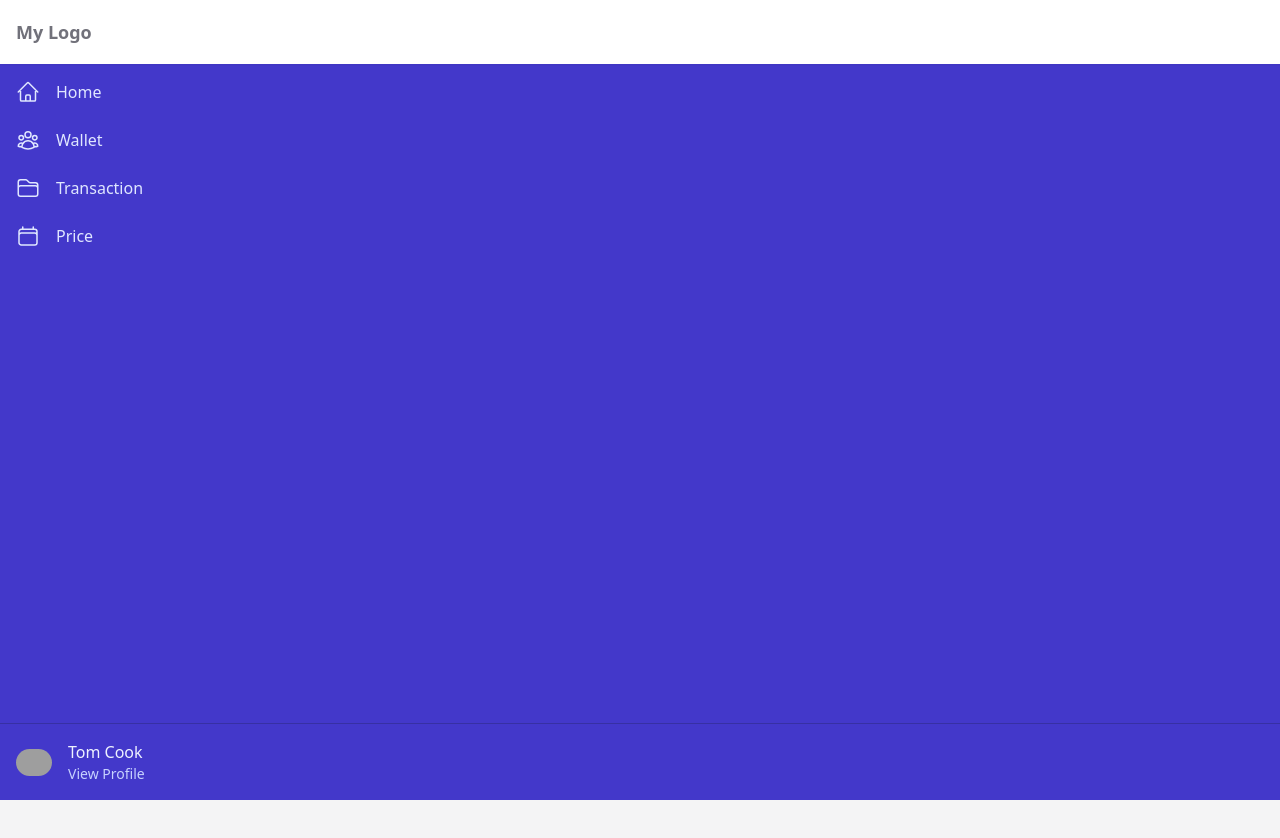
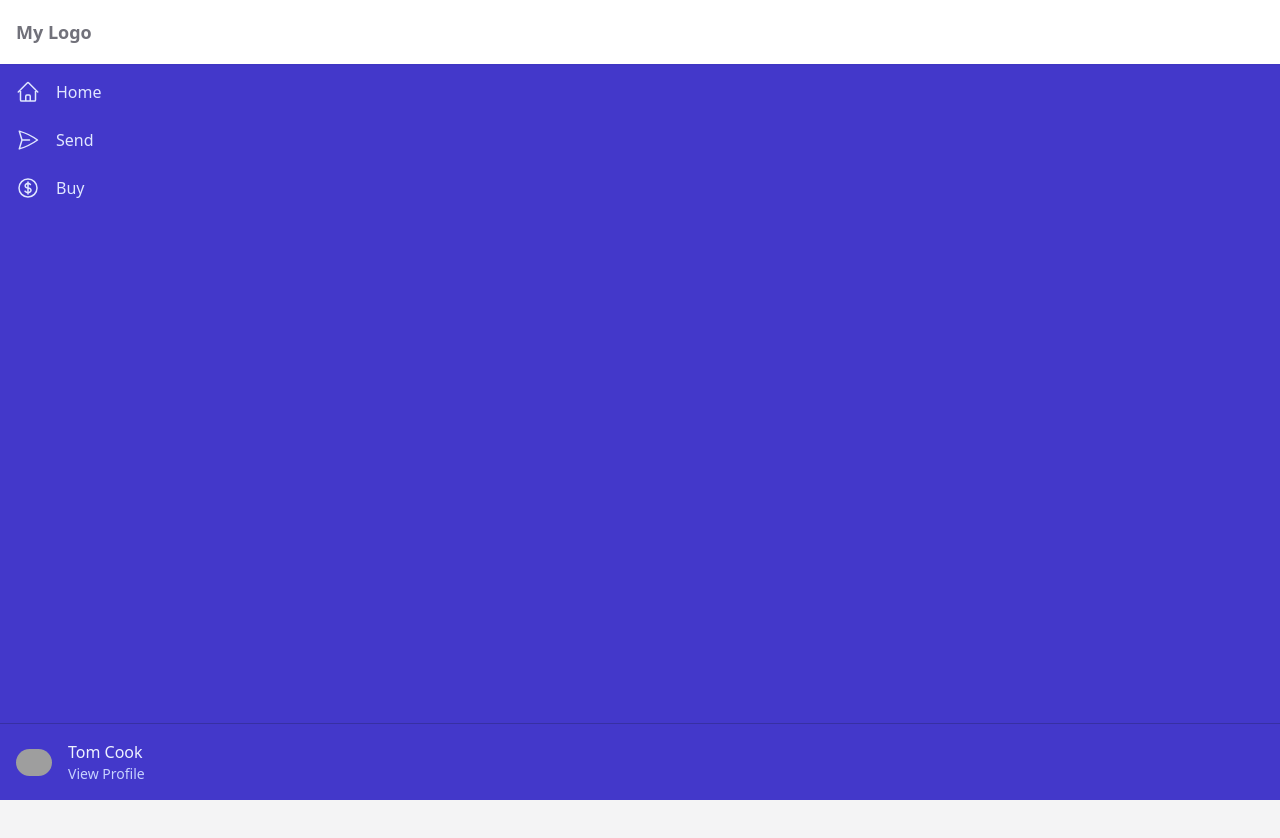
Before and after one commit to leveorxyz/ftmoney-wallet, a Next.js app: page /home in a window 1280 px wide. Shown: the top 838 px of the page. Built offline with nearby package versions, Linux system fonts and the light colour scheme; grey boxes are pictures that could not be loaded.

Commit message:
Added sidebar menus

```diff
--- a/components/layouts/defaultNavItems.tsx
+++ b/components/layouts/defaultNavItems.tsx
@@ -1,9 +1,7 @@
-import React from "react";
 import {
-  CalendarIcon,
-  FolderIcon,
   HomeIcon,
-  UserGroupIcon,
+  PaperAirplaneIcon,
+  CurrencyDollarIcon,
 } from "@heroicons/react/24/outline";
 import { NavItem } from "./Sidebar";
 
@@ -14,18 +12,13 @@ export const defaultNavItems: NavItem[] = [
     icon: <HomeIcon className="w-6 h-6" />,
   },
   {
-    label: "Wallet",
-    href: "/wallet",
-    icon: <UserGroupIcon className="w-6 h-6" />,
+    label: "Send",
+    href: "/send",
+    icon: <PaperAirplaneIcon className="w-6 h-6" />,
   },
   {
-    label: "Transaction",
-    href: "/transaction",
-    icon: <FolderIcon className="w-6 h-6" />,
-  },
-  {
-    label: "Price",
-    href: "/price",
-    icon: <CalendarIcon className="w-6 h-6" />,
+    label: "Buy",
+    href: "/buy",
+    icon: <CurrencyDollarIcon className="w-6 h-6" />,
   },
 ];
```
